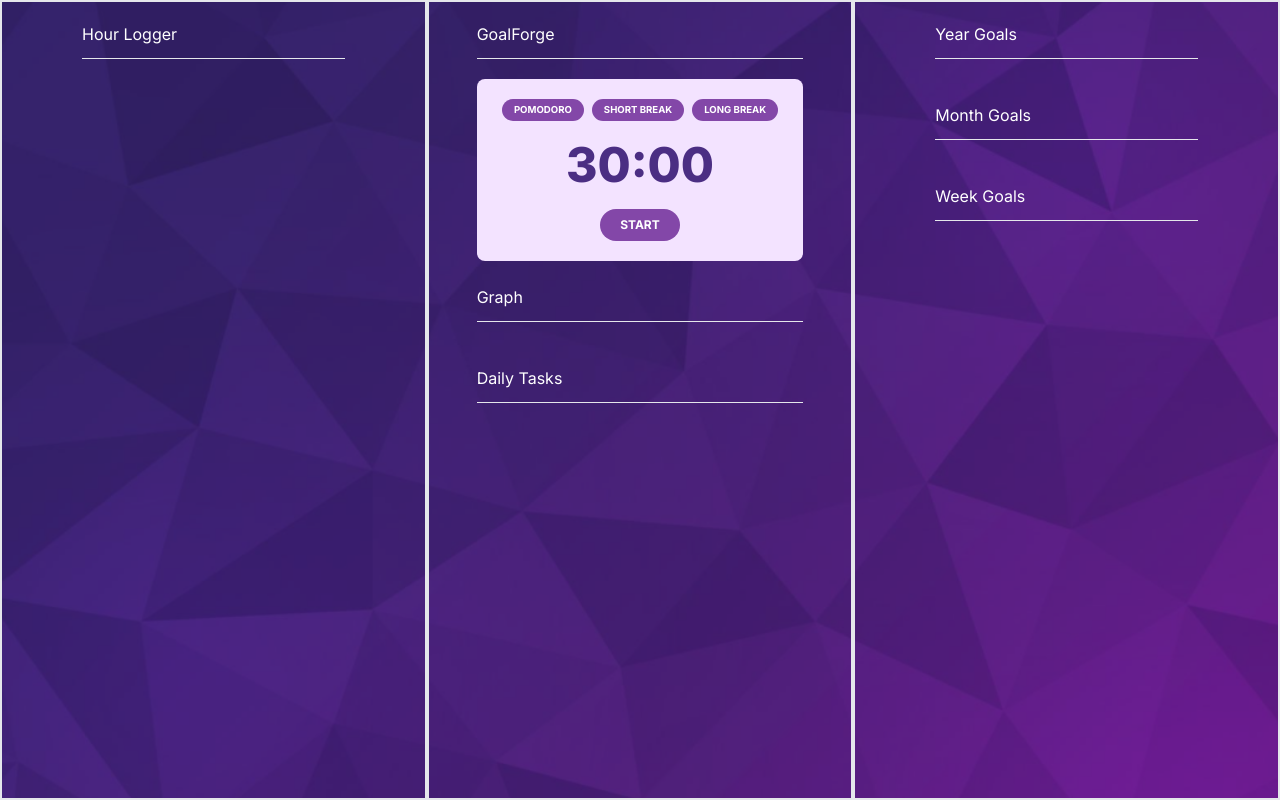
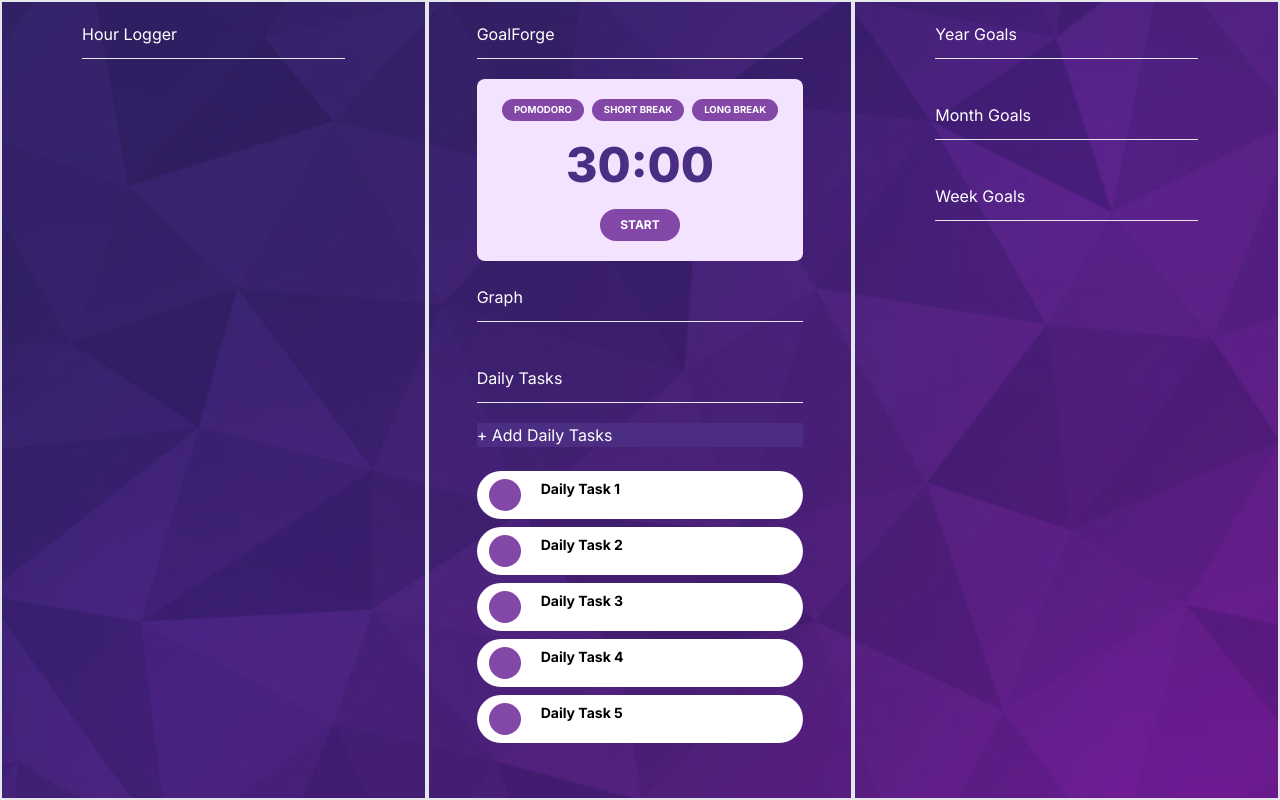
Before and after one commit to afutofu/goalforge, a Next.js app: page / in a window 1280 px wide. Built offline with nearby package versions, Linux system fonts and the light colour scheme.

Commit message:
Implement initial TodoList container component

```diff
--- a/src/app/page.tsx
+++ b/src/app/page.tsx
@@ -2,6 +2,7 @@ import React, { type FC } from 'react';
 
 import { Header } from '@/components/Header';
 import { Timer } from '@/containers/Timer';
+import { TodoList } from '@/containers/TodoList';
 import { Separator } from '@/components/Separator';
 
 interface SectionProps {
@@ -39,6 +40,15 @@ const Home = () => {
         <Separator />
 
         <Header title={'Daily Tasks'} />
+        <TodoList
+          tasks={[
+            { id: '1', name: 'Daily Task 1' },
+            { id: '2', name: 'Daily Task 2' },
+            { id: '3', name: 'Daily Task 3' },
+            { id: '4', name: 'Daily Task 4' },
+            { id: '5', name: 'Daily Task 5' },
+          ]}
+        />
         <Separator />
       </Section>
       <Section>
--- /dev/null
+++ b/src/components/TodoItem.tsx
@@ -0,0 +1,16 @@
+import React, { type FC } from 'react';
+
+import { type ITask } from '@/types';
+
+interface ITodoItem {
+  task: ITask;
+}
+
+export const TodoItem: FC<ITodoItem> = ({ task }) => {
+  return (
+    <div className="bg-white px-3 py-2 rounded-full flex flex align-center">
+      <div className="p-4 rounded-full mr-5 bg-secondary"></div>
+      <span className="text-sm w-full text-black font-bold">{task.name}</span>
+    </div>
+  );
+};
--- /dev/null
+++ b/src/containers/TodoList.tsx
@@ -0,0 +1,29 @@
+import React, { type FC } from 'react';
+import { type ITask } from '@/types';
+import { TodoItem } from '@/components/TodoItem';
+import { Separator } from '@/components/Separator';
+
+interface ITodoList {
+  tasks: ITask[];
+}
+
+export const TodoList: FC<ITodoList> = ({ tasks }) => {
+  return (
+    <div className="flex flex-col align-center">
+      <div className="bg-primary">+ Add Daily Tasks</div>
+      <Separator />
+      <div className="flex flex-col align-center">
+        {tasks.map((task, i) => {
+          if (i !== tasks.length - 1)
+            return (
+              <>
+                <TodoItem key={task.id} task={task} />
+                <div className="mb-2"></div>
+              </>
+            );
+          else return <TodoItem key={task.id} task={task} />;
+        })}
+      </div>
+    </div>
+  );
+};
--- /dev/null
+++ b/src/types.ts
@@ -0,0 +1,4 @@
+export interface ITask {
+  id: string;
+  name: string;
+}
```
